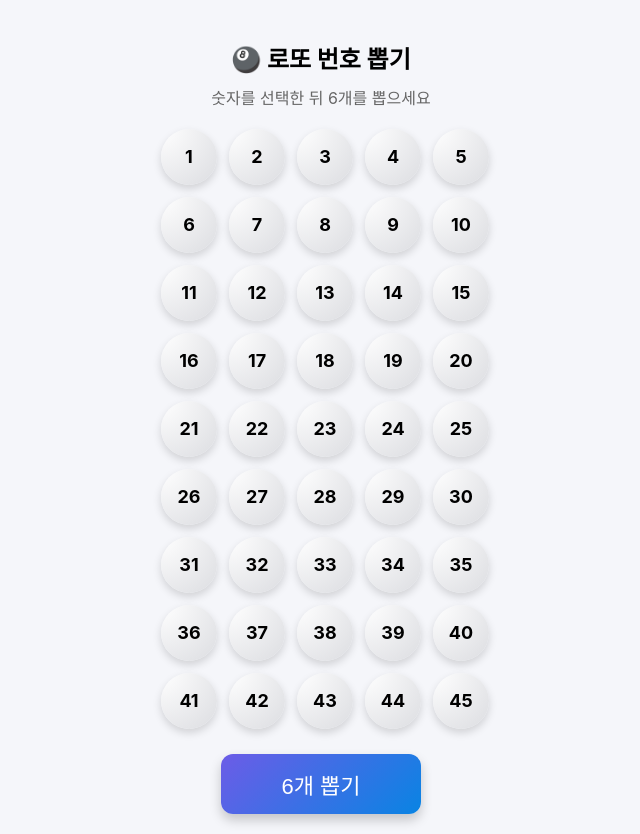
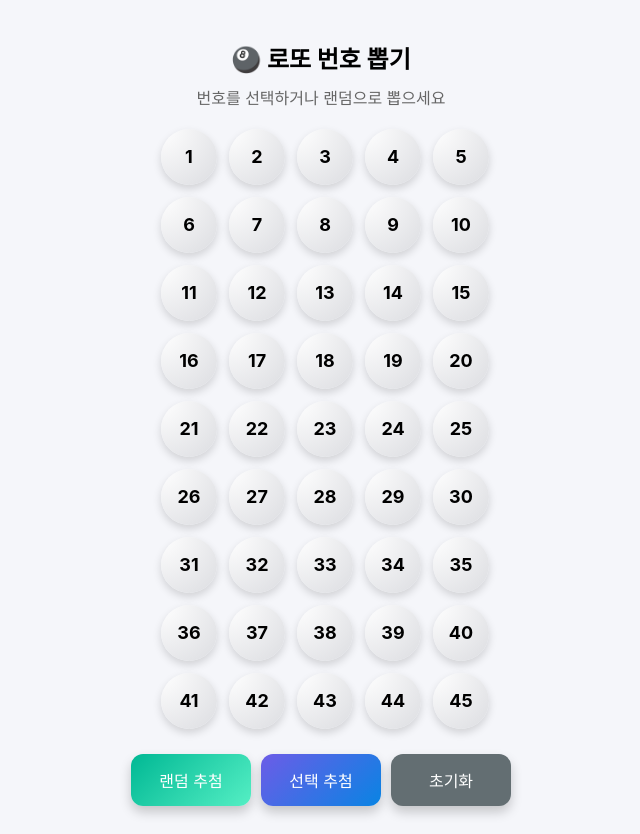
Before and after one commit to YJ1224/Test, a plain HTML site: page index.html in a window 1280 px wide. Shown: the whole page, without its empty margins (319-959 px from the left). Drawn offline with Linux system fonts and the light colour scheme.

Commit message:
Update index.html

```diff
--- a/index.html
+++ b/index.html
@@ -46,23 +46,41 @@ h2 { margin-bottom: 10px; }
   box-shadow: 0 8px 14px rgba(0,0,0,0.25);
 }
 
+/* 버튼 영역 */
 .controls {
   margin-top: 25px;
+  display: flex;
+  justify-content: center;
+  gap: 10px;
 }
 
 button {
-  width: 200px;
-  font-size: 22px;
-  padding: 14px;
+  flex: 1;
+  max-width: 120px;
+  font-size: 16px;
+  padding: 14px 6px;
   border: none;
   border-radius: 12px;
-  background: linear-gradient(135deg, #6c5ce7, #0984e3);
+  cursor: pointer;
   color: #fff;
-  cursor: pointer;
   box-shadow: 0 6px 12px rgba(0,0,0,0.2);
 }
 
-button:active { transform: scale(0.97); }
+.btn-random {
+  background: linear-gradient(135deg, #00b894, #55efc4);
+}
+
+.btn-selected {
+  background: linear-gradient(135deg, #6c5ce7, #0984e3);
+}
+
+.btn-reset {
+  background: #636e72;
+}
+
+button:active {
+  transform: scale(0.97);
+}
 
 .result-card {
   margin: 25px auto 0;
@@ -94,12 +112,14 @@ button:active { transform: scale(0.97); }
 <body>
 
 <h2>🎱 로또 번호 뽑기</h2>
-<div class="sub">숫자를 선택한 뒤 6개를 뽑으세요</div>
+<div class="sub">번호를 선택하거나 랜덤으로 뽑으세요</div>
 
 <div class="numbers" id="numbers"></div>
 
 <div class="controls">
-  <button onclick="draw()">6개 뽑기</button>
+  <button class="btn-random" onclick="randomDraw()">랜덤 추첨</button>
+  <button class="btn-selected" onclick="selectedDraw()">선택 추첨</button>
+  <button class="btn-reset" onclick="resetAll()">초기화</button>
 </div>
 
 <div class="result-card" id="result" style="display:none;"></div>
@@ -109,6 +129,7 @@ const selected = new Set();
 const container = document.getElementById('numbers');
 const resultDiv = document.getElementById('result');
 
+// 번호 생성
 for (let i = 1; i <= 45; i++) {
   const div = document.createElement('div');
   div.className = 'ball';
@@ -127,29 +148,56 @@ for (let i = 1; i <= 45; i++) {
   container.appendChild(div);
 }
 
-function draw() {
+// 결과 출력
+function showResult(nums) {
+  nums.sort((a, b) => a - b);
+
+  resultDiv.innerHTML =
+    '<h3>결과</h3>' +
+    '<div class="result-line">' +
+    nums.map(n => `<span class="result-ball">${n}</span>`).join('') +
+    '</div>';
+
+  resultDiv.style.display = 'block';
+}
+
+// 1️⃣ 전체 랜덤
+function randomDraw() {
+  const nums = [];
+  while (nums.length < 6) {
+    const n = Math.floor(Math.random() * 45) + 1;
+    if (!nums.includes(n)) nums.push(n);
+  }
+  showResult(nums);
+}
+
+// 2️⃣ 선택 랜덤
+function selectedDraw() {
   if (selected.size < 6) {
     alert('최소 6개 이상 선택하세요');
     return;
   }
 
   const arr = Array.from(selected);
-  const result = [];
+  const nums = [];
 
-  while (result.length < 6) {
+  while (nums.length < 6) {
     const n = arr[Math.floor(Math.random() * arr.length)];
-    if (!result.includes(n)) result.push(n);
+    if (!nums.includes(n)) nums.push(n);
   }
+  showResult(nums);
+}
 
-  result.sort((a, b) => a - b);
+// 3️⃣ 초기화
+function resetAll() {
+  selected.clear();
 
-  resultDiv.innerHTML =
-    '<h3>결과</h3>' +
-    '<div class="result-line">' +
-    result.map(n => `<span class="result-ball">${n}</span>`).join('') +
-    '</div>';
+  document.querySelectorAll('.ball').forEach(ball => {
+    ball.classList.remove('selected');
+  });
 
-  resultDiv.style.display = 'block';
+  resultDiv.style.display = 'none';
+  resultDiv.innerHTML = '';
 }
 </script>
 
```
